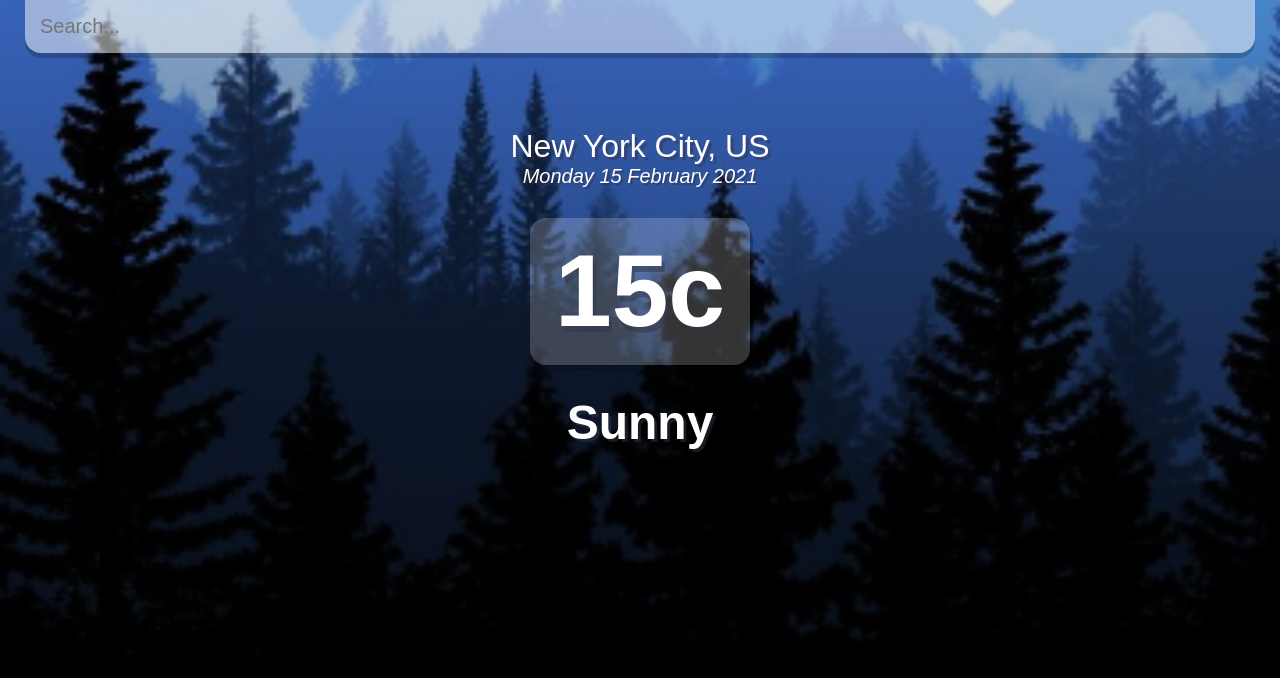
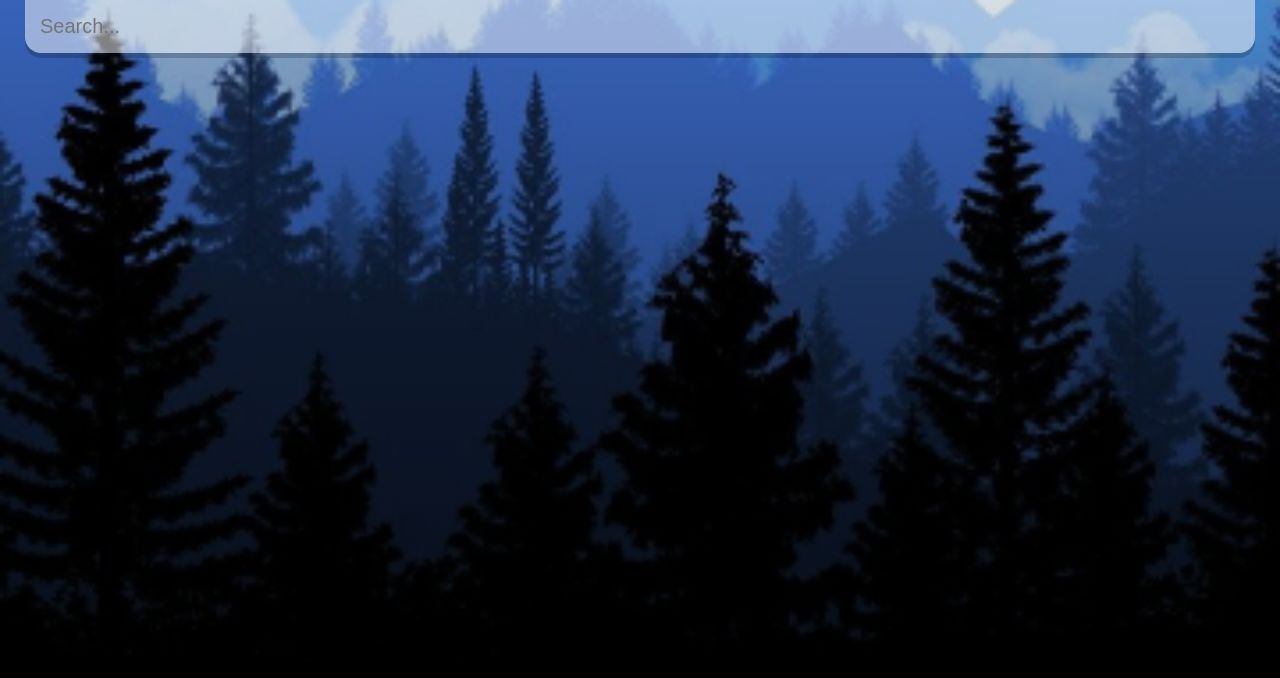
Before and after one commit to frankthanadorn/weather-react, a React (Create React App) app in the folder weather-react/: page / in a window 1280 px wide. Shown: the top 678 px of the page. Built offline with nearby package versions, Linux system fonts and the light colour scheme.

Commit message:
Update App.js
add hook to make app complete

```diff
--- a/weather-react/src/App.js
+++ b/weather-react/src/App.js
@@ -1,10 +1,23 @@
-import React from 'react';
+import React,{useState} from 'react';
 const api ={
   key: "fb608b3c98ccd4802fce970cb91830ba",
-  base: "https//api.openweathermap.org/data/2.5/"
+  base: "https://api.openweathermap.org/data/2.5/"
 }
 function App() {
+  const [query, setQuery] = useState('');
+  const [weather, setWeather] = useState({});
 
+  const search = evt => {
+    if (evt.key === "Enter") {
+      fetch(`${api.base}weather?q=${query}&units=metric&APPID=${api.key}`)
+        .then(res => res.json())
+        .then(result => {
+          setWeather(result);
+          setQuery('');
+          console.log(result);
+        });
+    }
+  }
 
   const dateBuilder = (d) => {
     let months = ["January", "February", "March", "April", "May", "June", "July", "August", "September", "October", "November", "December"];
@@ -19,25 +32,32 @@ function App() {
   }
 
   return (
-    <div className="app">
+    <div className={(typeof weather.main != "undefined") ? ((weather.main.temp > 16) ? 'app warm' : 'app') : 'app'}>
       <main>
         <div className="search-box">
           <input
             type="text"
             className="search-bar"
             placeholder="Search..."
+            onChange={e => setQuery(e.target.value)}
+            value={query}
+            onKeyPress={search}
           />
         </div>
+        {(typeof weather.main != "undefined") ? (
+        <div>
           <div className="location-box">
-      <div className="location">New York City, US</div>
+            <div className="location">{weather.name}, {weather.sys.country}</div>
             <div className="date">{dateBuilder(new Date())}</div>
           </div>
           <div className="weather-box">
             <div className="temp">
-        15c
+              {Math.round(weather.main.temp)}°c
             </div>
-      <div className="weather">Sunny</div>
+            <div className="weather">{weather.weather[0].main}</div>
           </div>
+        </div>
+        ) : ('')}
       </main>
     </div>
   );
```
Lines whose indentation alone changed are shown as unchanged.
